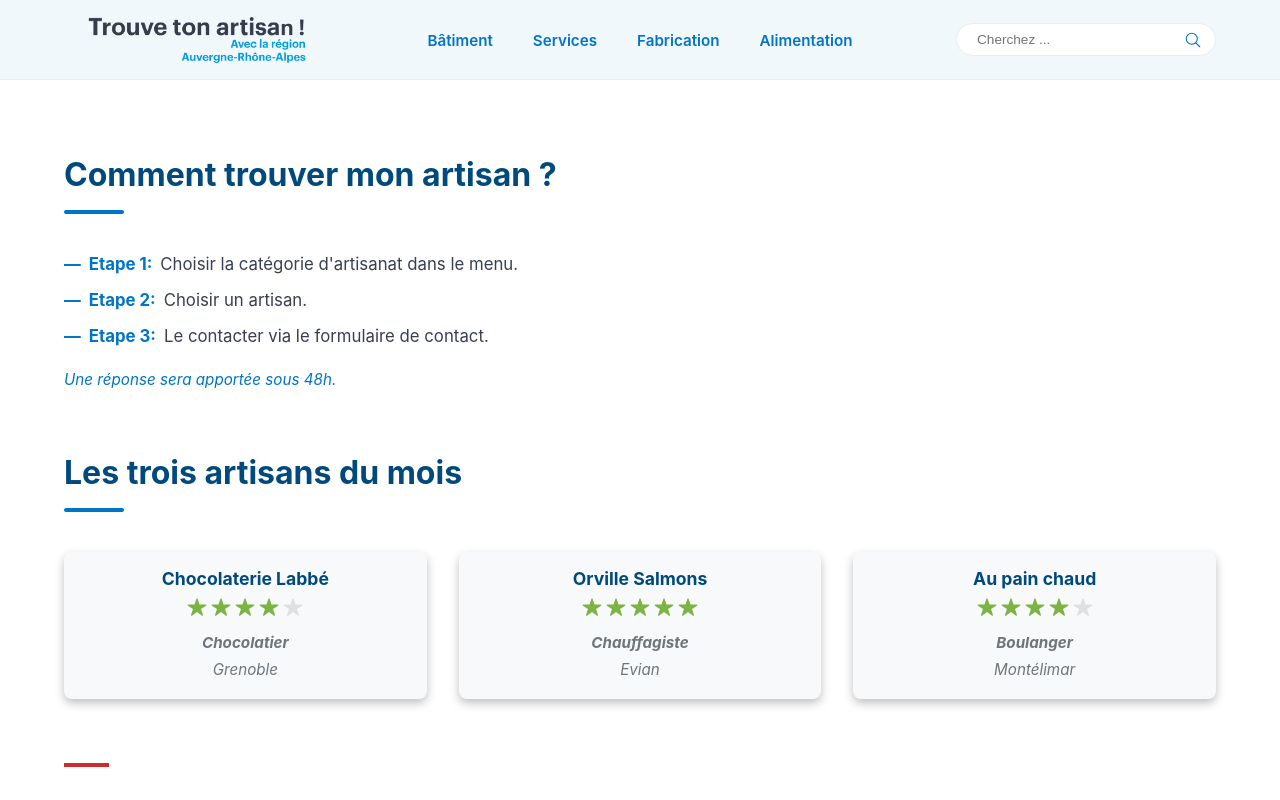
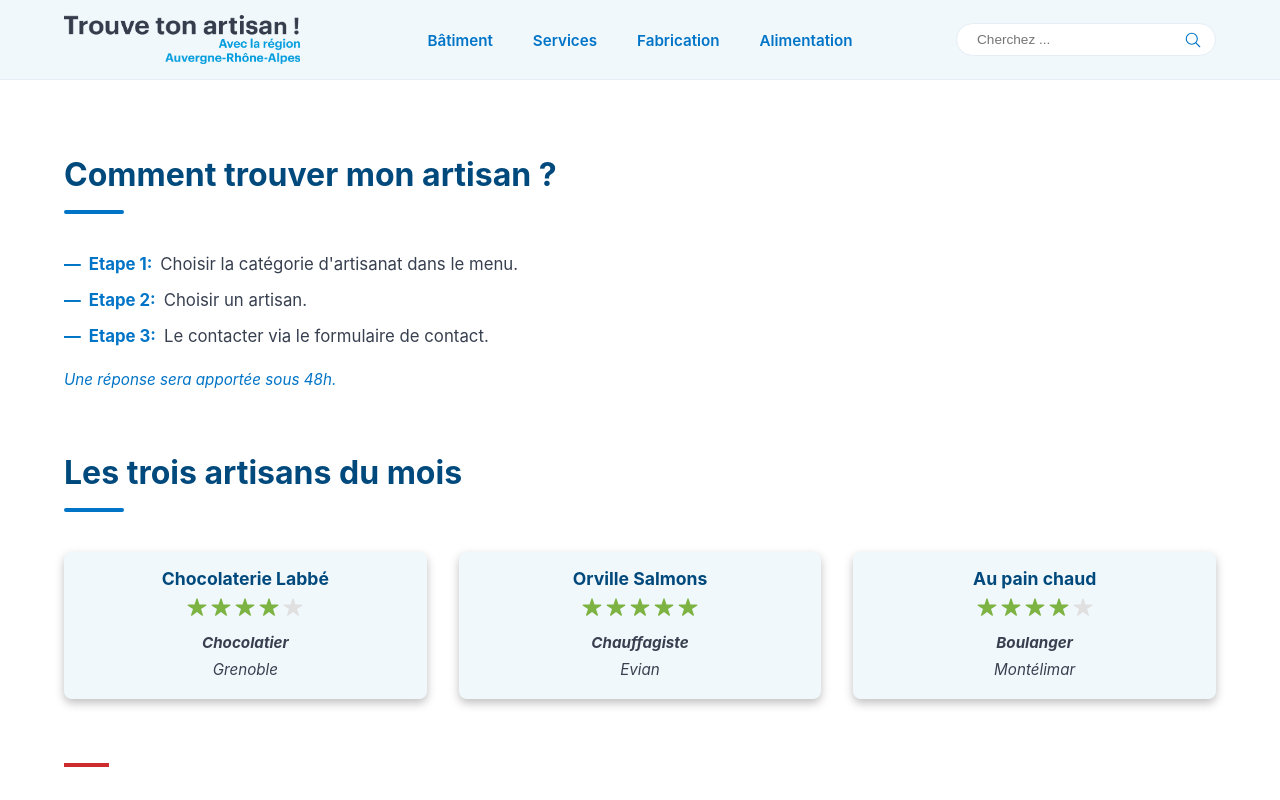
Before and after one commit to userXXIIXII/trouve-ton-artisan, a React (Vite) app: page / in a window 1280 px wide. Shown: the top 800 px of the page. Built offline with nearby package versions, Linux system fonts and the light colour scheme.

Commit message:
Correction de couleur de cartes artisan, correction du logo

```diff
--- a/src/components/ArtisanCard.scss
+++ b/src/components/ArtisanCard.scss
@@ -12,7 +12,7 @@
 .artisan-card {
     position: relative;
 
-    background-color: #f8f9fa;
+    background-color: var(--light-bg);
     border-radius: 8px;
 
     padding: 1rem 1.5rem;
@@ -58,7 +58,7 @@
 .artisan-category,
 .artisan-location {
     margin: 0.25rem 0;
-    color: #6c757d;
+    color: var(--text-dark);
     font-style: italic;
     font-weight: 400; /* Assure que le texte n'est pas en gras */
     font-size: 0.95rem;
--- a/src/components/Header.scss
+++ b/src/components/Header.scss
@@ -50,7 +50,7 @@
   }
 
   .logo {
-    max-height: 150px;
+    max-height: 50px;
     width: auto;
   }
 }
```
Also changed, not shown: public/logo.png.
